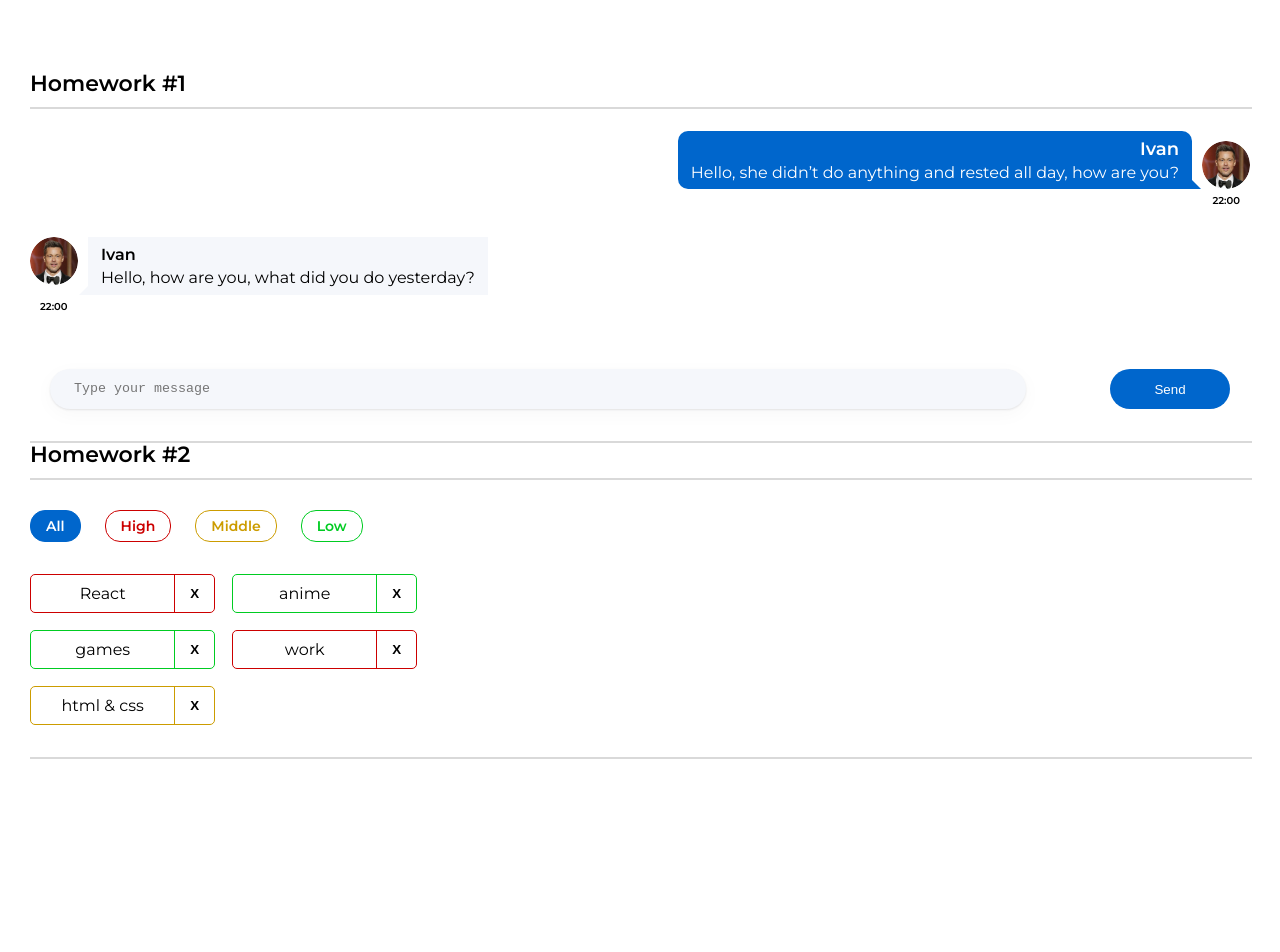
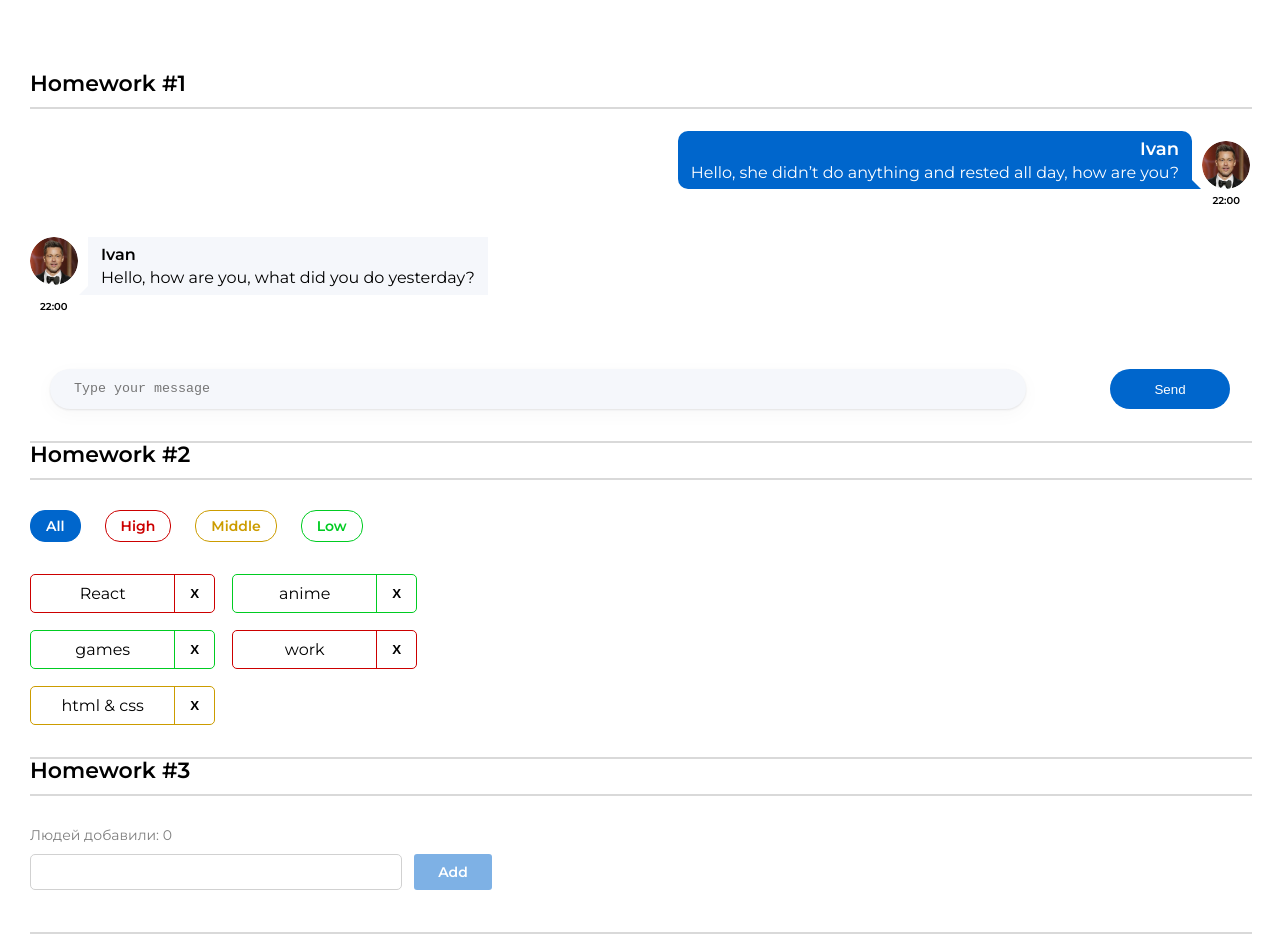
Before and after one commit to Innuska23/homework-front-2, a React (Create React App) app: page / in a window 1280 px wide. Shown: the top 952 px of the page. Before the commit the page ends 827 px from the top, so only its background shows below. Built offline with nearby package versions, Linux system fonts and the light colour scheme.

Commit message:
finished HW3

```diff
--- a/src/s1-main/App.tsx
+++ b/src/s1-main/App.tsx
@@ -2,6 +2,7 @@
 import s from './App.module.css'
 import HW1 from '../s2-homeworks/hw01/HW1'
 import HW2 from '../s2-homeworks/hw02/HW2'
+import HW3 from '../s2-homeworks/hw03/HW3'
 
 function App() {
     return (
@@ -9,7 +10,7 @@
             <HW1 />
             {/*раскомментировать по ходу выполнения*/}
             <HW2 />
-            {/*<HW3/>*/}
+            <HW3 />
             {/*<HW4/>*/}
 
             {/*при выполнении дз 5 и более - закомментировать здесь дз 1-4, так как они есть внутри дз 5*/}
--- a/src/s2-homeworks/hw03/Greeting.module.css
+++ b/src/s2-homeworks/hw03/Greeting.module.css
@@ -1,35 +1,80 @@
 .greetingForm {
+  padding: 32px 0;
 }
 
 .inputAndButtonContainer {
+  display: flex;
+  gap: 12px;
+  margin-top: 10px;
 }
 
 .error {
+  font-weight: 400;
+  font-size: 14px;
+  color: #c00;
+  margin-top: 10px;
 }
 
 .input {
+  padding: 12px 8px;
+  border: 1px solid #d1d1d1;
+  border-radius: 5px;
+  width: 372px;
+  height: 36px;
+  padding: 8px 12px;
 }
 
 .input:focus {
+  border: 1px solid #06c;
 }
 
 .errorInput {
+  border: 1px solid #c00;
+  border-radius: 5px;
+  width: 372px;
+  height: 36px;
+  padding: 8px 12px;
+  font-weight: 500;
+  font-size: 16px;
+  color: #000;
 }
 
 .button {
+  border-radius: 3px;
+  border: none;
+  padding: 5px 24px;
+  width: 78px;
+  height: 36px;
+  background-color: #06c;
+  cursor: pointer;
+  color: #fff;
+  font-weight: 600;
+  font-size: 14px;
+  line-height: 143%;
+  font-family: "Montserrat", sans-serif;
 }
 
 .button:focus {
+  background-color: rgb(5, 83, 160);
 }
 
 .button:active {
+  background-color: rgb(5, 83, 160);
 }
 
 .button:disabled {
+  opacity: 0.5;
 }
 
 .text {
+  font-weight: 400;
+  font-size: 14px;
+  color: rgba(0, 0, 0, 0.5);
 }
 
 .greeting {
+  font-weight: 500;
+  font-size: 14px;
+  color: #000;
+  margin-top: 10px;
 }
--- a/src/s2-homeworks/hw03/Greeting.tsx
+++ b/src/s2-homeworks/hw03/Greeting.tsx
@@ -1,18 +1,17 @@
-import React, {ChangeEvent, KeyboardEvent} from 'react'
+import React, { ChangeEvent, KeyboardEvent } from 'react'
 import s from './Greeting.module.css'
 
 type GreetingPropsType = {
-    name: any // need to fix any
-    setNameCallback: any // need to fix any
-    addUser: any // need to fix any
-    onBlur: any // need to fix any
-    onEnter: any // need to fix any
-    error: any // need to fix any
-    totalUsers: any // need to fix any
-    lastUserName?: any // need to fix any
+    name: string
+    setNameCallback: (e: ChangeEvent<HTMLInputElement>) => void
+    addUser: () => void
+    onBlur: () => void
+    onEnter: (e: KeyboardEvent<HTMLInputElement>) => void
+    error: string
+    totalUsers: number
+    lastUserName?: string
 }
 
-// презентационная компонента (для верстальщика)
 const Greeting: React.FC<GreetingPropsType> = (
     {
         name,
@@ -23,9 +22,9 @@
         error,
         totalUsers,
         lastUserName,
-    } // деструктуризация пропсов
+    }
 ) => {
-    const inputClass = s.errorInput // need to fix with (?:)
+    const inputClass = error ? s.errorInput : s.input;
 
     return (
         <div id={'hw3-form'} className={s.greetingForm}>
@@ -57,7 +56,7 @@
                     className={s.button}
                     disabled={!name.trim()}
                 >
-                    add
+                    Add
                 </button>
             </div>
 
--- a/src/s2-homeworks/hw03/GreetingContainer.tsx
+++ b/src/s2-homeworks/hw03/GreetingContainer.tsx
@@ -3,37 +3,48 @@
 import { UserType } from './HW3'
 
 type GreetingContainerPropsType = {
-    users: any // need to fix any
-    addUserCallback: any // need to fix any
+    users: UserType[]
+    addUserCallback: (name: string) => void
 }
 
-export const pureAddUser = (name: any, setError: any, setName: any, addUserCallback: any) => {
-    // если имя пустое - показать ошибку, иначе - добавить юзера и очистить инпут
+export const pureAddUser = (name: string, setError: (error: string) => void, setName: (name: string) => void, addUserCallback: (name: string) => void) => {
+    if (name.trim() === '') {
+        setError('Ошибка! Введите имя!')
+    }
+    else {
+        addUserCallback(name);
+        setName('');
+        setError('');
+    }
 }
 
-export const pureOnBlur = (name: any, setError: any) => { // если имя пустое - показать ошибку
+export const pureOnBlur = (name: string, setError: (error: string) => void,) => {
+    if (name.trim() === '') {
+        setError('Ошибка! Введите имя!')
+    } else {
+        setError('')
+    }
 }
 
-export const pureOnEnter = (e: any, addUser: any) => { // если нажата кнопка Enter - добавить
+export const pureOnEnter = (e: KeyboardEvent<HTMLInputElement>, addUser: () => void) => {
+    if (e.key === "Enter") {
+        addUser();
+    }
 }
 
-// более простой и понятный для новичков
-// function GreetingContainer(props: GreetingPropsType) {
-
-// более современный и удобный для про :)
 const GreetingContainer: React.FC<GreetingContainerPropsType> = ({
     users,
     addUserCallback,
 }) => {
-    // деструктуризация пропсов
-    const [name, setName] = useState<any>('') // need to fix any
-    const [error, setError] = useState<any>('') // need to fix any
+    const [name, setName] = useState<string>('')
+    const [error, setError] = useState<string>('')
 
-    const setNameCallback = (e: any) => { // need to fix any
-        setName('some name') // need to fix
+    const setNameCallback = (e: ChangeEvent<HTMLInputElement>) => {
+        setName(e.currentTarget.value);
 
         error && setError('')
     }
+
     const addUser = () => {
         pureAddUser(name, setError, setName, addUserCallback)
     }
@@ -42,12 +53,12 @@
         pureOnBlur(name, setError)
     }
 
-    const onEnter = (e: any) => {
+    const onEnter = (e: KeyboardEvent<HTMLInputElement>) => {
         pureOnEnter(e, addUser)
     }
 
-    const totalUsers = 0 // need to fix
-    const lastUserName = 'some name' // need to fix
+    const totalUsers = users.length
+    const lastUserName = users.length > 0 ? users[users.length - 1].name : ''
 
     return (
         <Greeting
--- a/src/s2-homeworks/hw03/HW3.tsx
+++ b/src/s2-homeworks/hw03/HW3.tsx
@@ -19,20 +19,22 @@
 
 // types
 export type UserType = {
-    _id: any // need to fix any
-    name: any // need to fix any
+    _id: string
+    name: string
 }
 
-export const pureAddUserCallback = (name: any, setUsers: any, users: any) => { // need to fix any
-    const user = { // need to fix
+export const pureAddUserCallback = (name: string, setUsers: (users: UserType[]) => void, users: UserType[]) => {
+    const user: UserType = {
+        _id: v1(),
+        name
     }
     setUsers([...users, user])
 }
 
 const HW3 = () => {
-    const [users, setUsers] = useState<any>([]) // need to fix any
+    const [users, setUsers] = useState<UserType[]>([])
 
-    const addUserCallback = (name: any) => { // need to fix any
+    const addUserCallback = (name: string) => {
         pureAddUserCallback(name, setUsers, users)
     }
 
```
